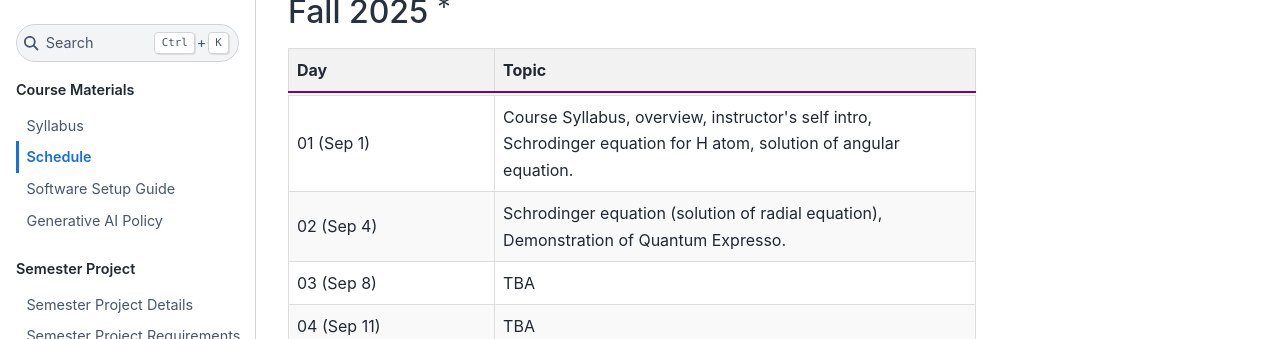
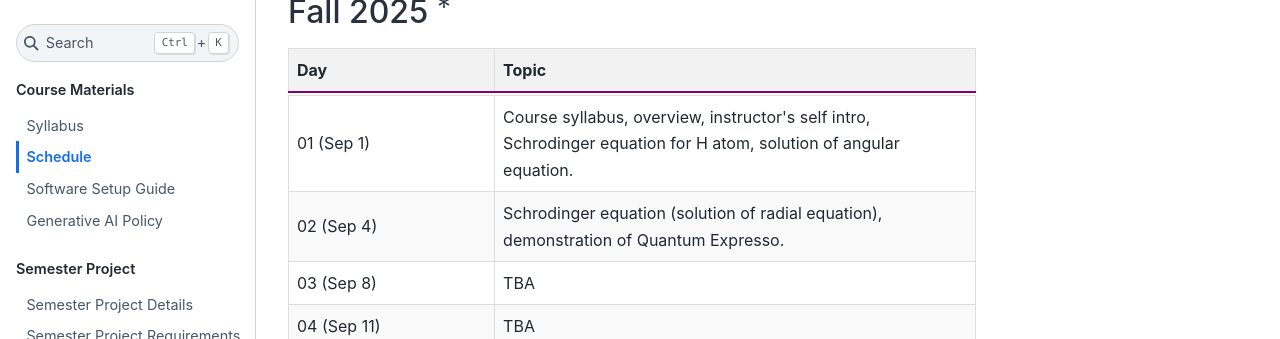
Before and after one commit to huichiayu/nth_mse.github.io, a Jupyter Book: the page built from course_materials/MSE590400_Calendar.md, in a window 1280 px wide and 1016 px high. Shown: the part 168-507 px from the top of the window. Built offline with Jupyter Book 1.0.4 settings and Sphinx 7.4.7 and the Sphinx Book theme 1.1.4, drawn with Linux system fonts in a browser that asks for light colours; pages that are not in the unit, such as notebooks, are missing from menus.

Commit message:
test html in md

```diff
--- a/course_materials/MSE590400_Calendar.md
+++ b/course_materials/MSE590400_Calendar.md
@@ -17,11 +17,11 @@
   </tr>
   <tr> <!-- week 1 -->
     <td style="border: 1px solid #ddd; padding: 8px;">01 (Sep 1)</td>
-    <td style="border: 1px solid #ddd; padding: 8px;">Course Syllabus, overview, instructor's self intro, Schrodinger equation for H atom, solution of angular equation.</td>
+    <td style="border: 1px solid #ddd; padding: 8px;">Course syllabus, overview, instructor's self intro, Schrodinger equation for H atom, solution of angular equation.</td>
   </tr>
   <tr style="background-color: #f9f9f9;">
     <td style="border: 1px solid #ddd; padding: 8px;">02 (Sep 4)</td>
-    <td style="border: 1px solid #ddd; padding: 8px;">Schrodinger equation (solution of radial equation), Demonstration of Quantum Expresso.</td>
+    <td style="border: 1px solid #ddd; padding: 8px;">Schrodinger equation (solution of radial equation), demonstration of Quantum Expresso.</td>
   </tr>
   <tr> <!-- week 2 -->
     <td style="border: 1px solid #ddd; padding: 8px;">03 (Sep 8)</td>
```
